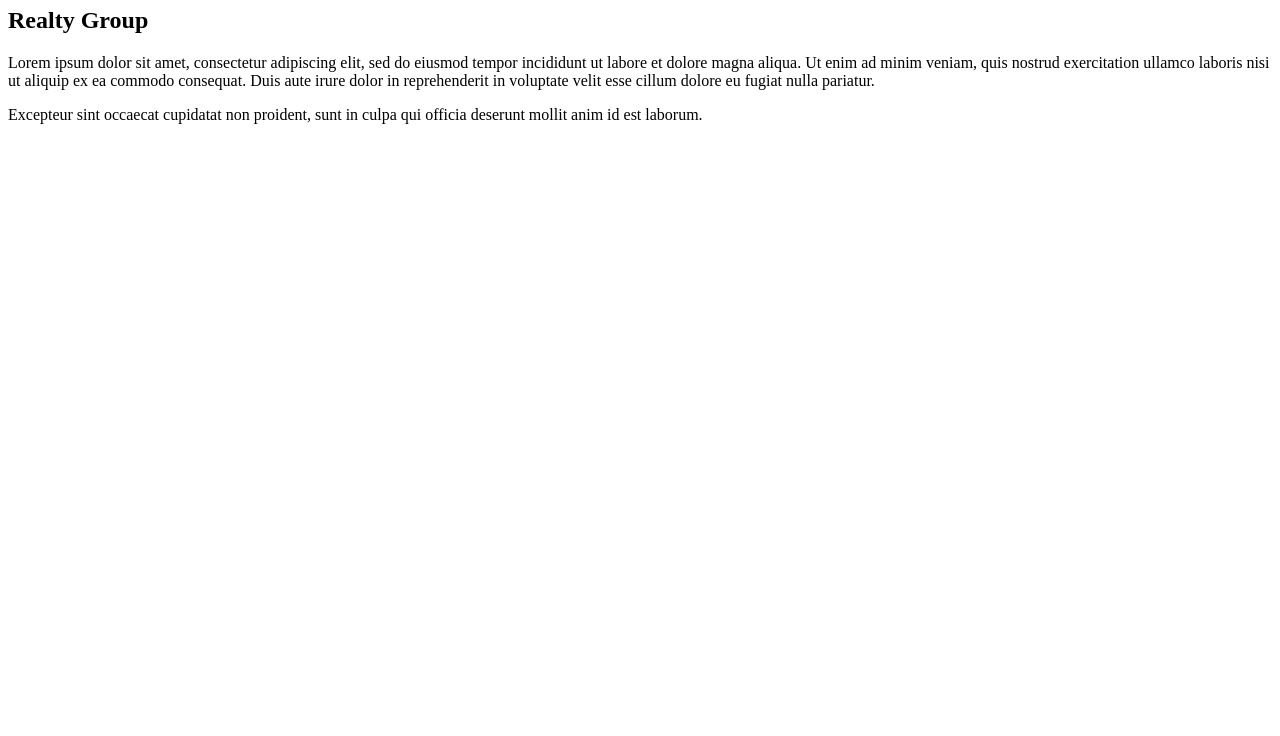
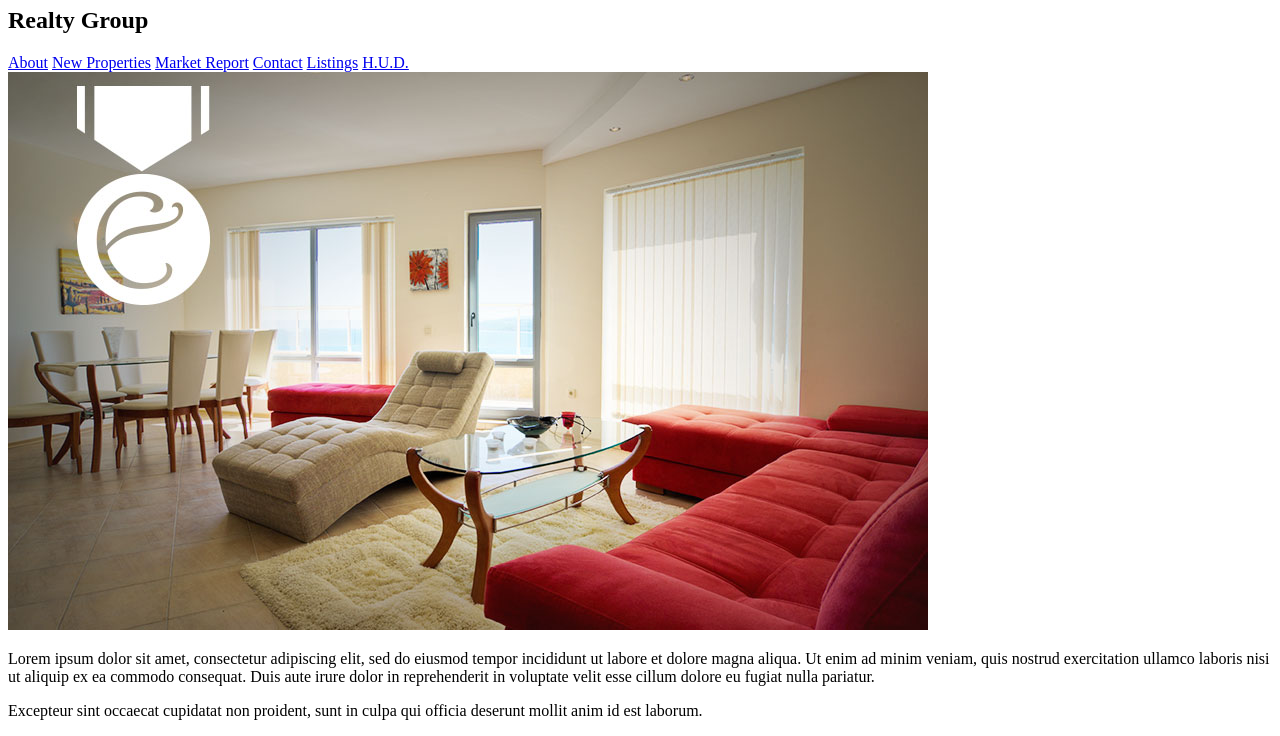
Before and after one commit to trentmoss05/exceptional-realty, a plain HTML site: page index.html in a window 1280 px wide. Shown: the part 73-809 px from the top of the page. Drawn offline with Linux system fonts and the light colour scheme.

Commit message:
started real-estate-listsings.html

```diff
--- a/index.html
+++ b/index.html
@@ -12,6 +12,13 @@
   <body>
     <h1>Exceptional</h1>
     <h2>Realty Group</h2>
+    <a href="index.html">About</a>
+    <a href="new-properties.html">New Properties</a>
+    <a href="market-report.html">Market Report</a>
+    <a href="contact.html">Contact</a>
+    <a href="real-estate-listings.html">Listings</a>
+    <a href="http://hud.gov" target="_blank">H.U.D.</a>
+    <img src="images/intro-pic.jpg" alt="a beautiful living room" title="Welcome to Exceptional Realty">
 
     <p>
       Lorem ipsum dolor sit amet, consectetur adipiscing elit, sed do eiusmod tempor incididunt ut labore et dolore magna aliqua. Ut enim ad minim veniam, quis nostrud exercitation ullamco laboris nisi ut aliquip ex ea commodo consequat. Duis aute irure dolor in reprehenderit in voluptate velit esse cillum dolore eu fugiat nulla pariatur.
```
